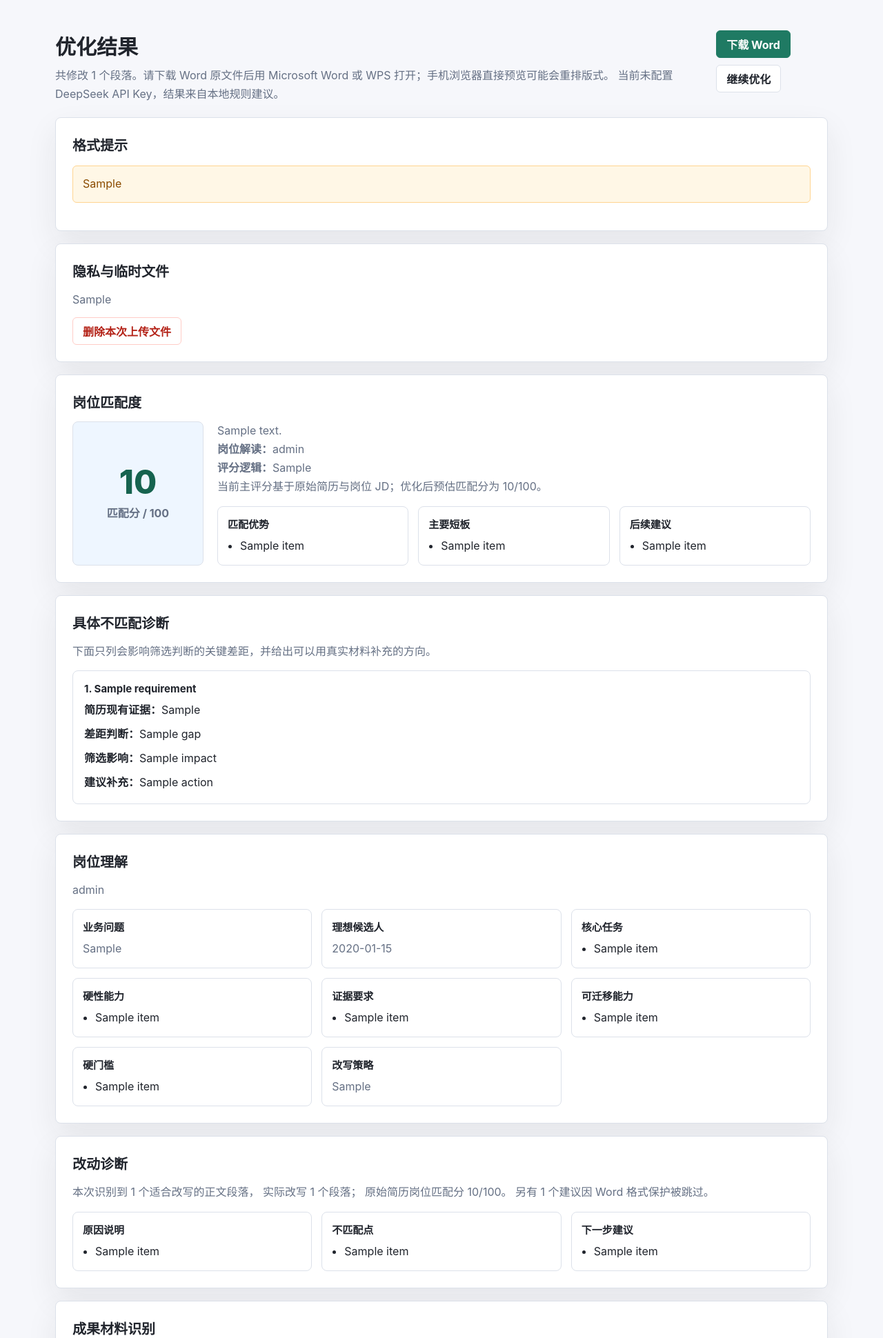
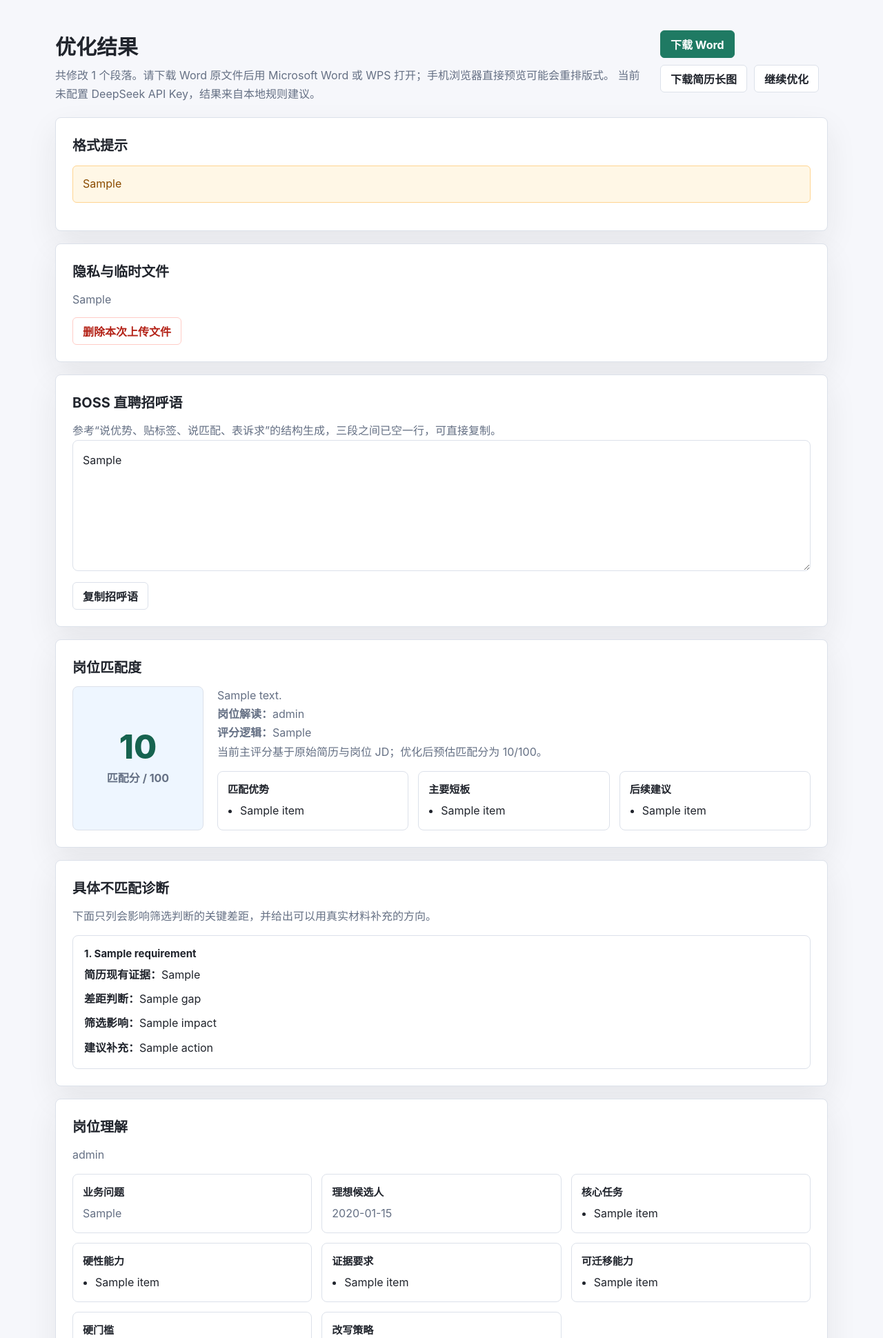
Before and after one commit to moe214-png/resume-optimizer, a Flask app: template templates/result.html in a window 1280 px wide. Shown: the top 1940 px of the page at 69% size. Run offline with Flask 3, Linux system fonts and the light colour scheme; the template is opened without the code that fills it: most values are stand-ins (such as "Sample title", 1, 10 or a date in 2020).

Commit message:
Add resume image and BOSS greeting outputs

```diff
--- a/app.py
+++ b/app.py
@@ -18,6 +18,7 @@ from xml.etree import ElementTree as ET
 
 import openai
 import PyPDF2
+from PIL import Image, ImageDraw, ImageFont
 from docx import Document
 from flask import Flask, redirect, render_template, request, send_from_directory, session, url_for
 from werkzeug.exceptions import HTTPException
@@ -37,7 +38,7 @@ MAX_UPLOAD_SIZE = 40 * 1024 * 1024
 WORD_NS = {"w": "http://schemas.openxmlformats.org/wordprocessingml/2006/main"}
 XML_SPACE = "{http://www.w3.org/XML/1998/namespace}space"
 OCR_ENGINE = None
-APP_VERSION = "2026-05-09-upload-retention"
+APP_VERSION = "2026-05-09-image-greeting"
 PDF_FORMAT_WARNING = "你上传的是 PDF 简历。PDF 只能提取文字后重新生成 Word，无法完整保留原简历版式；如需保留格式，请上传原始 DOCX 简历。"
 ADMIN_PASSWORD = os.getenv("ADMIN_PASSWORD", "").strip()
 UPLOAD_TTL_SECONDS = int(os.getenv("UPLOAD_TTL_SECONDS", str(2 * 60 * 60)))
@@ -74,12 +75,13 @@ def cleanup_old_outputs() -> None:
         return
 
     cutoff = datetime.now().timestamp() - OUTPUT_TTL_SECONDS
-    for path in OUTPUT_DIR.glob("optimized_resume_*.docx"):
-        try:
-            if path.stat().st_mtime < cutoff:
-                path.unlink()
-        except OSError:
-            continue
+    for pattern in ("optimized_resume_*.docx", "resume_image_*.png"):
+        for path in OUTPUT_DIR.glob(pattern):
+            try:
+                if path.stat().st_mtime < cutoff:
+                    path.unlink()
+            except OSError:
+                continue
 
 
 def cleanup_old_uploads() -> None:
@@ -1305,6 +1307,91 @@ def build_docx_from_text(optimized_paragraphs: list[dict]) -> Document:
             note = paragraph.add_run(f"（修改说明：{'；'.join(reasons)}）")
             note.italic = True
     return doc
+
+
+def get_font(size: int, bold: bool = False):
+    candidates = [
+        "C:/Windows/Fonts/msyhbd.ttc" if bold else "C:/Windows/Fonts/msyh.ttc",
+        "C:/Windows/Fonts/simhei.ttf",
+        "/usr/share/fonts/truetype/wqy/wqy-microhei.ttc",
+        "/usr/share/fonts/truetype/dejavu/DejaVuSans.ttf",
+    ]
+    for path in candidates:
+        if path and Path(path).exists():
+            return ImageFont.truetype(path, size)
+    return ImageFont.load_default()
+
+
+def wrap_text_for_image(draw: ImageDraw.ImageDraw, text: str, font, max_width: int) -> list[str]:
+    lines: list[str] = []
+    for paragraph in str(text or "").splitlines() or [""]:
+        paragraph = paragraph.strip()
+        if not paragraph:
+            lines.append("")
+            continue
+        current = ""
+        for char in paragraph:
+            test = current + char
+            width = draw.textbbox((0, 0), test, font=font)[2]
+            if width <= max_width or not current:
+                current = test
+            else:
+                lines.append(current)
+                current = char
+        if current:
+            lines.append(current)
+    return lines
+
+
+def build_resume_image(text: str, title: str = "优化版简历") -> bytes:
+    width = 1080
+    padding = 64
+    title_font = get_font(40, bold=True)
+    body_font = get_font(28)
+    small_font = get_font(22)
+    line_height = 46
+    max_width = width - padding * 2
+    probe = Image.new("RGB", (width, 200), "white")
+    draw = ImageDraw.Draw(probe)
+    lines = wrap_text_for_image(draw, text, body_font, max_width)
+    height = max(900, padding * 2 + 120 + len(lines) * line_height + 60)
+    image = Image.new("RGB", (width, height), "#f6f7fb")
+    draw = ImageDraw.Draw(image)
+    draw.rounded_rectangle((32, 32, width - 32, height - 32), radius=18, fill="white", outline="#dce1ea", width=2)
+    draw.text((padding, padding), title, fill="#20242c", font=title_font)
+    draw.text((padding, padding + 54), "建议下载 Word 原文件投递；长图适合手机预览和快速分享。", fill="#657084", font=small_font)
+    y = padding + 110
+    for line in lines:
+        if line:
+            draw.text((padding, y), line, fill="#20242c", font=body_font)
+        y += line_height
+    output = io.BytesIO()
+    image.save(output, format="PNG", optimize=True)
+    return output.getvalue()
+
+
+def compact_sentence(text: str, limit: int = 90) -> str:
+    text = re.sub(r"\s+", " ", str(text or "")).strip(" ，。；;")
+    return text[:limit].rstrip(" ，。；;") if len(text) > limit else text
+
+
+def build_boss_greetings(match_analysis: dict, job_profile: dict, target_role: str, resume_text: str) -> list[str]:
+    role = target_role or str(job_profile.get("role_summary", "")).strip() or "这个岗位"
+    strengths = [compact_sentence(item, 70) for item in match_analysis.get("strengths", []) if str(item).strip()]
+    tasks = [compact_sentence(item, 24) for item in job_profile.get("core_tasks", []) if str(item).strip()]
+    abilities = [compact_sentence(item, 24) for item in job_profile.get("transferable_abilities", []) if str(item).strip()]
+    keywords = [compact_sentence(item, 18) for item in job_profile.get("keywords", []) if str(item).strip()]
+    tags = list(dict.fromkeys(tasks + abilities + keywords))[:5]
+    evidence = strengths[0] if strengths else compact_sentence(resume_text, 70)
+    evidence_2 = strengths[1] if len(strengths) > 1 else evidence
+    tag_text = "、".join(tags) if tags else "岗位相关能力、项目推进、数据复盘"
+
+    greetings = [
+        f"您好，我关注到贵司{role}岗位。{evidence}，同时具备{tag_text}等相关经验，与岗位要求比较匹配，希望有机会进一步沟通。",
+        f"您好，我有{role}相关经历，过往工作中重点负责{tag_text}。{evidence_2}，对贵司岗位方向很感兴趣，期待能获得一次交流机会。",
+        f"您好，看到贵司正在招聘{role}，我的经历与岗位中的{tag_text}较为契合。{evidence}，希望可以进一步了解岗位，也欢迎您查看我的简历。",
+    ]
+    return [compact_sentence(item, 180) for item in greetings]
 
 
 def build_change_log(originals: list[str], optimized_paragraphs: list[dict]) -> list[dict]:
@@ -1908,10 +1995,14 @@ def run_resume_job(job_id: str, payload: dict) -> None:
             output_doc = build_docx_from_text(optimized_paragraphs)
             output_doc.save(output_path)
 
-        set_job_progress(job_id, 92, "正在整理修改说明...")
+        set_job_progress(job_id, 88, "正在生成简历长图...")
         change_originals = original_paragraphs if original_docx_bytes else resume_text.splitlines()
         changes = build_change_log(change_originals, optimized_paragraphs)
         display_text = "\n".join(item.get("text", "") for item in optimized_paragraphs)
+        image_filename = filename.replace("optimized_resume_", "resume_image_").replace(".docx", ".png")
+        (OUTPUT_DIR / image_filename).write_bytes(build_resume_image(display_text))
+
+        set_job_progress(job_id, 92, "正在整理修改说明和招呼语...")
         if os.getenv("ANALYZE_OPTIMIZED_MATCH", "").strip() == "1":
             optimized_match_analysis = analyze_resume_match(display_text, job_desc, target_role, job_profile)
         else:
@@ -1929,6 +2020,8 @@ def run_resume_job(job_id: str, payload: dict) -> None:
         result_context = {
             "optimized": display_text,
             "download": filename,
+            "image_download": image_filename,
+            "boss_greetings": build_boss_greetings(match_analysis, job_profile, target_role, resume_text),
             "format_warning": format_warning,
             "job_id": job_id,
             "upload_retention_notice": f"原始上传文件会临时保存 {UPLOAD_TTL_SECONDS // 60} 分钟，可在本页删除。",
@@ -2066,13 +2159,16 @@ def delete_uploads(job_id: str):
 @app.get("/download/<path:filename>")
 def download_file(filename: str):
     safe_name = secure_filename(filename)
-    if safe_name != filename or not safe_name.startswith("optimized_resume_") or not safe_name.endswith(".docx"):
+    valid_docx = safe_name.startswith("optimized_resume_") and safe_name.endswith(".docx")
+    valid_png = safe_name.startswith("resume_image_") and safe_name.endswith(".png")
+    if safe_name != filename or not (valid_docx or valid_png):
         return render_template("error.html", message="下载文件不存在或文件名无效。"), 404
+    mimetype = "image/png" if valid_png else "application/vnd.openxmlformats-officedocument.wordprocessingml.document"
     return send_from_directory(
         OUTPUT_DIR,
         safe_name,
         as_attachment=True,
-        mimetype="application/vnd.openxmlformats-officedocument.wordprocessingml.document",
+        mimetype=mimetype,
         download_name=safe_name,
     )
 
--- a/templates/result.html
+++ b/templates/result.html
@@ -168,6 +168,32 @@
             margin-top: 12px;
         }
 
+        .copy-box {
+            width: 100%;
+            min-height: 190px;
+            padding: 14px;
+            border: 1px solid var(--line);
+            border-radius: 8px;
+            background: #fff;
+            color: var(--text);
+            font: inherit;
+            line-height: 1.8;
+            resize: vertical;
+        }
+
+        .copy-actions {
+            display: flex;
+            gap: 10px;
+            align-items: center;
+            flex-wrap: wrap;
+            margin-top: 12px;
+        }
+
+        .copy-status {
+            color: var(--muted);
+            font-size: 14px;
+        }
+
         button.danger {
             min-height: 40px;
             padding: 0 14px;
@@ -175,6 +201,18 @@
             border: 1px solid #ffccc7;
             background: #fff;
             color: #b42318;
+            font: inherit;
+            font-weight: 700;
+            cursor: pointer;
+        }
+
+        button.secondary {
+            min-height: 40px;
+            padding: 0 14px;
+            border-radius: 6px;
+            border: 1px solid var(--line);
+            background: #fff;
+            color: var(--text);
             font: inherit;
             font-weight: 700;
             cursor: pointer;
@@ -307,6 +345,9 @@
             </div>
             <div class="actions">
                 <a class="primary" href="/download/{{ download }}">下载 Word</a>
+                {% if image_download %}
+                    <a href="/download/{{ image_download }}">下载简历长图</a>
+                {% endif %}
                 <a href="/">继续优化</a>
             </div>
         </section>
@@ -345,6 +386,18 @@
                 {% if match_analysis.analysis_error %}
                     <p class="warning">{{ match_analysis.analysis_error }}</p>
                 {% endif %}
+            </section>
+        {% endif %}
+
+        {% if boss_greetings %}
+            <section class="section">
+                <h2>BOSS 直聘招呼语</h2>
+                <p class="meta">参考“说优势、贴标签、说匹配、表诉求”的结构生成，三段之间已空一行，可直接复制。</p>
+                <textarea id="boss_greetings" class="copy-box" readonly>{{ boss_greetings | join('\n\n') }}</textarea>
+                <div class="copy-actions">
+                    <button id="copy_greetings" class="secondary" type="button">复制招呼语</button>
+                    <span id="copy_status" class="copy-status"></span>
+                </div>
             </section>
         {% endif %}
 
@@ -586,5 +639,24 @@
             <pre>{{ optimized }}</pre>
         </section>
     </main>
+    <script>
+        const copyButton = document.getElementById("copy_greetings");
+        const greetingBox = document.getElementById("boss_greetings");
+        const copyStatus = document.getElementById("copy_status");
+
+        if (copyButton && greetingBox) {
+            copyButton.addEventListener("click", async () => {
+                try {
+                    await navigator.clipboard.writeText(greetingBox.value);
+                    copyStatus.textContent = "已复制";
+                } catch (_error) {
+                    greetingBox.focus();
+                    greetingBox.select();
+                    document.execCommand("copy");
+                    copyStatus.textContent = "已复制";
+                }
+            });
+        }
+    </script>
 </body>
 </html>
```
Also changed, not shown: 1 other file.
